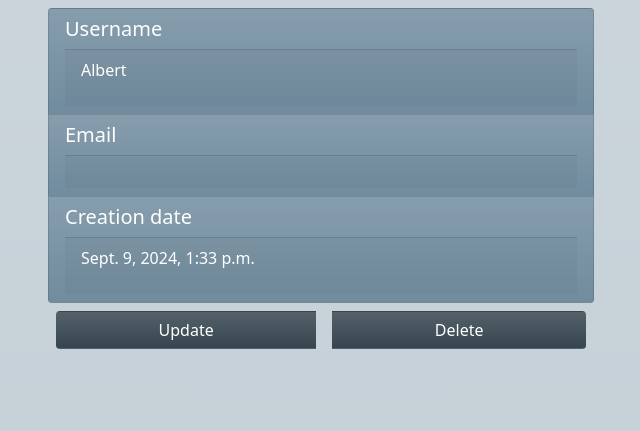
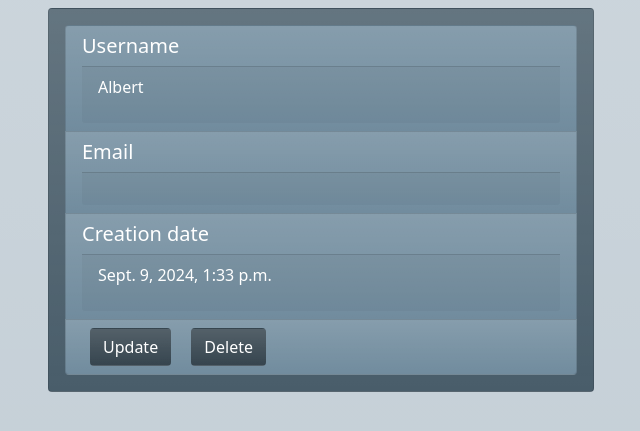
Before and after one commit to OttoLindholm/factorio-blueprint-library, a Django app: page /users/4/ in a window 1280 px wide. Shown: the part 68-499 px from the top of the page, without its empty margins (319-959 px from the left). Run offline with Django 5.2, Linux system fonts and the light colour scheme; data comes from the database, SQL or seed files in the repository.

Commit message:
Change user detail template

```diff
--- a/templates/bp_manager/user_detail.html
+++ b/templates/bp_manager/user_detail.html
@@ -5,7 +5,8 @@
   <div class="container">
     <div class="row d-flex justify-content-center mt-2">
       <div class="col-12 col-md-6">
-
+        <div class="card bg-gradient">
+          <div class="card-body">
             <ul class="list-group text-light text-align-middle">
               <li class="list-group-item bg-gradient">
                 <h5>Username</h5>
@@ -27,9 +28,8 @@
                   <p>{{ user_.date_joined }}</p>
                 </div>
               </li>
-        </ul>
 
-        <div class="btn-group d-flex justify-content-center mt-2">
+              <li class="list-group-item bg-gradient">
                 <a href="{% url 'bp_manager:user-update' pk=user.pk %}"
                    class="btn text-white text-center bg-gradient mx-2">
                   Update
@@ -39,6 +39,9 @@
                    class="btn text-white text-center bg-gradient mx-2">
                   Delete
                 </a>
+              </li>
+            </ul>
+          </div>
         </div>
       </div>
     </div>
```
Lines whose indentation alone changed are shown as unchanged.
